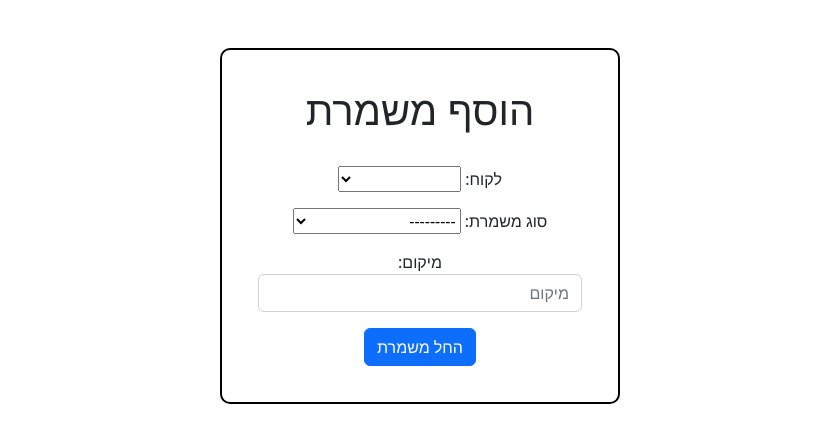
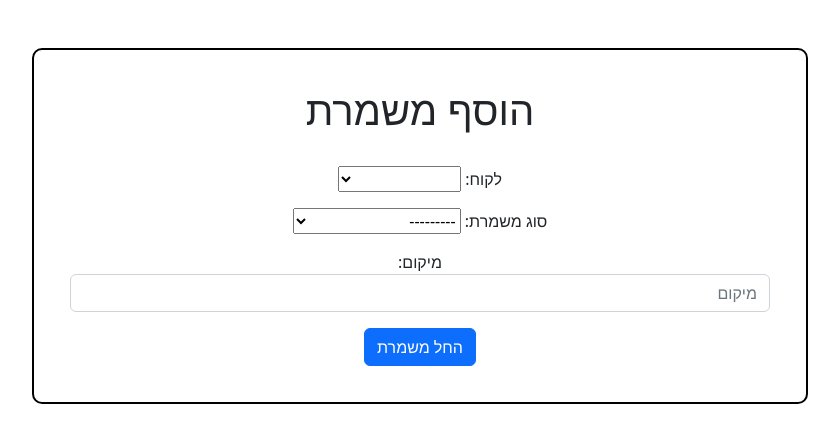
Before and after one commit to ronishulman/DBNWebSite, a Django app: page /shift in a window 1280 px wide. Shown: the part 56-499 px from the top of the page, without its empty margins (220-1059 px from the left). Run offline with Django 5.2, Linux system fonts and the light colour scheme; a user stored in the database is signed in; tables that the repository leaves empty hold one stand-in row (values such as "Sample post"); some libraries are stand-ins or nearby versions.

Commit message:
tweadked app for heroku

```diff
--- a/shift/static/shift/shift.css
+++ b/shift/static/shift/shift.css
@@ -2,15 +2,13 @@
     border: 2px solid #000;
     border-radius: 10px;
     padding: 20px;
-    max-width: 400px;
-    margin: 20px auto;
+}
+
+.full-width {
+    width: 100%;
 }
 
 .form-control {
     width: 100%;
     margin-bottom: 10px;
 }
-
-.btn-submit {
-    width: 100%;
-}
```
